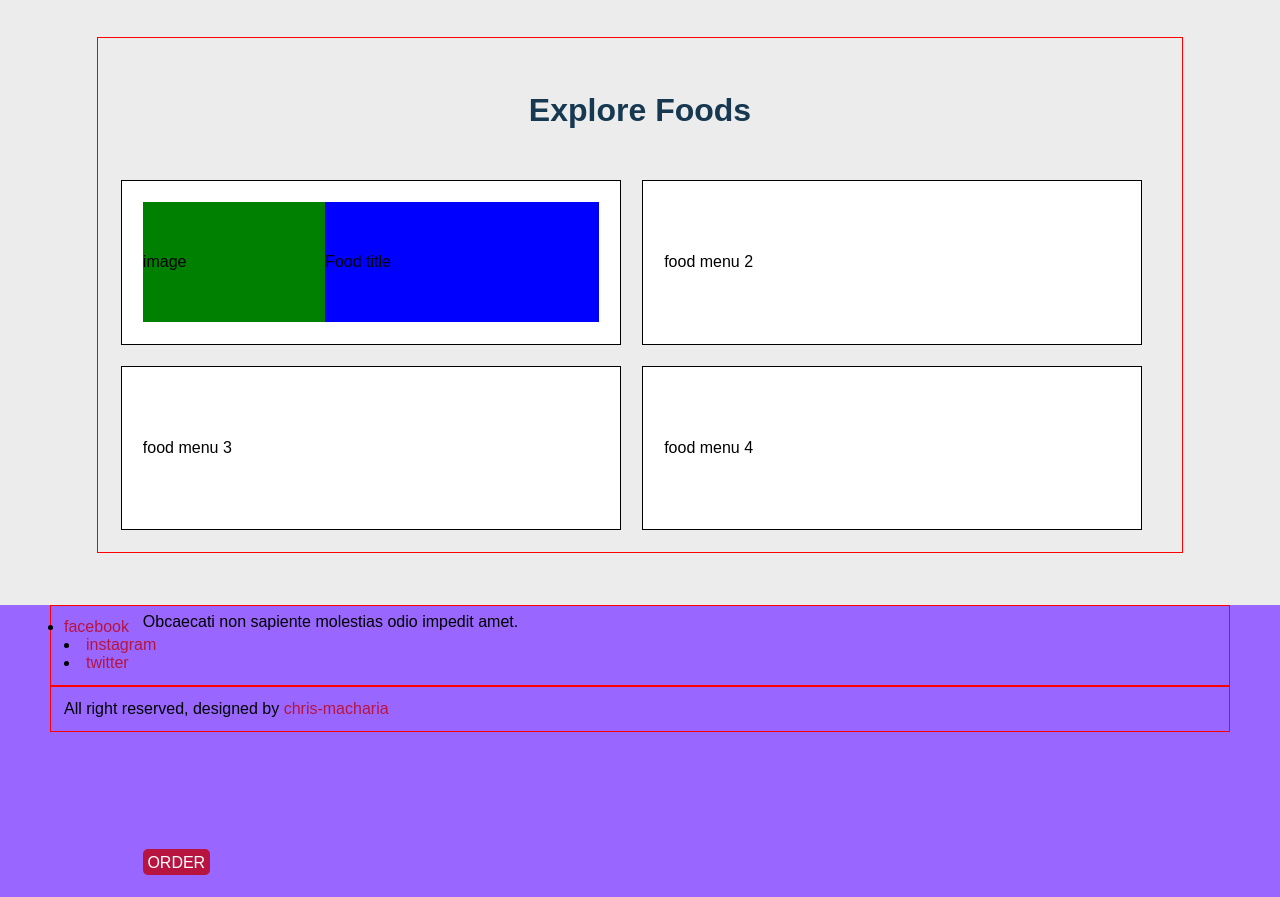
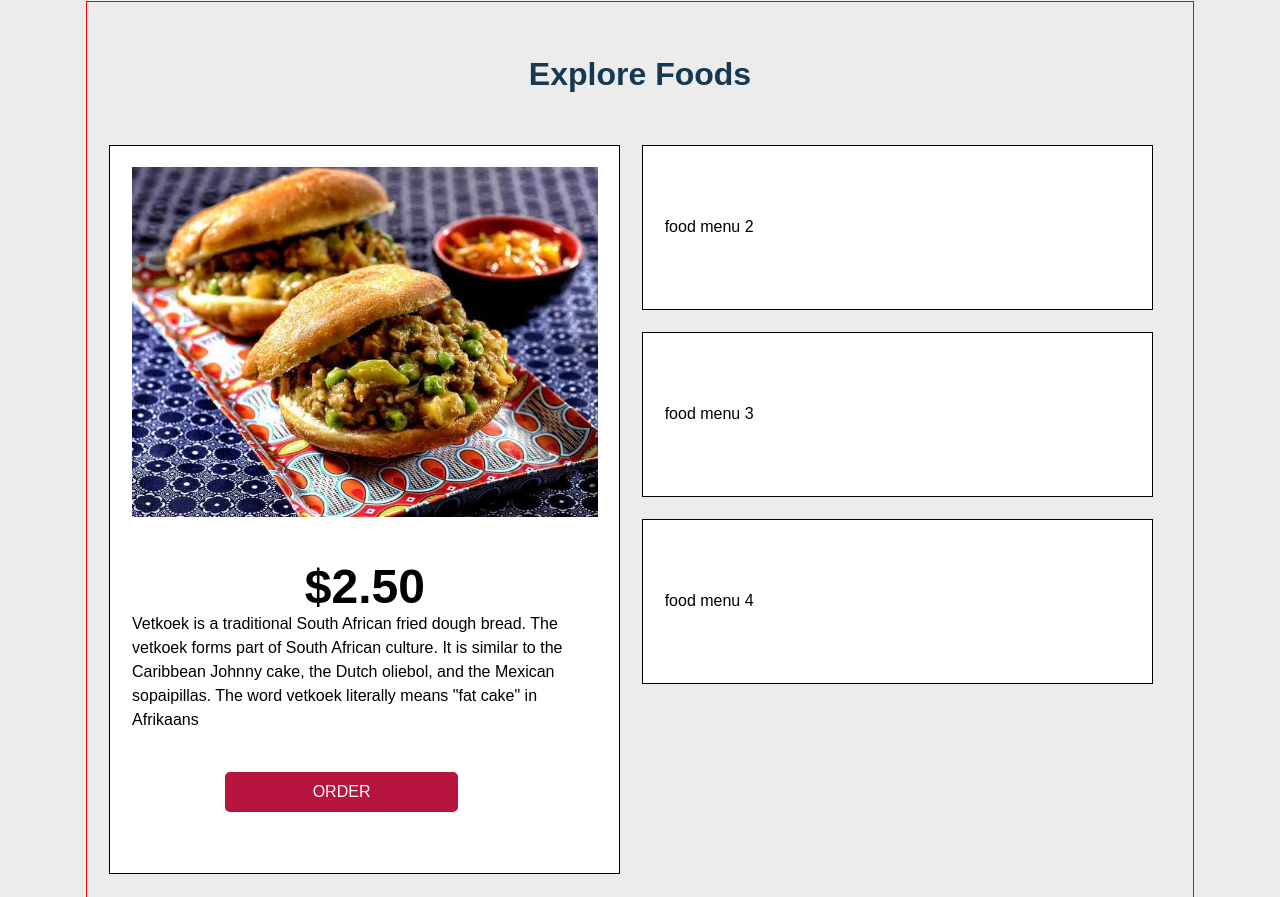
Before and after one commit to chris-macharia/food-ordering-website, a plain HTML site: page index.html in a window 1280 px wide. Shown: the part 1011-1908 px from the top of the page. Drawn offline with Linux system fonts and the light colour scheme.

Commit message:
Style the 'food-menu' section: complete

```diff
--- a/css/index.css
+++ b/css/index.css
@@ -139,23 +139,41 @@ h2{
   /*CSS for foods menu*/
   .menu{
     background-color: #ececec;
-    padding: 4% ;
+    padding: 3% ;
   }
   .food-menu-box{
   border: 1px solid black;
   width: 43%;
   margin: 1%;
-  padding: 2%;
+  padding: 2% 2%;
   float: left;
   background-color: white;
 
 }
-.food-menu-img{
-  float: left;
-  background-color: green;
-  width: 40%;
+.card{
+  margin: none;
+  width: 100%;
 }
-.food-menu-description{
-  background-color: blue;
-  height:120px;
+.card img{
+  width: 100%;
+  margin: none;
+  line-height: 50px;
 }
+.card h4{
+  margin: none;
+  margin-bottom: 10px;
+  line-height: 30px;
+  font-size: 3rem;
+  text-align: center;
+}
+.card p{
+  margin: none;
+  line-height: 1.5;
+}
+.card button{
+  text-align: center;
+  width: 50%;
+  height: 40px;
+  margin: 0 20%;
+  color:  white;
+}
--- a/index.html
+++ b/index.html
@@ -87,18 +87,27 @@
         <h2 class="text-center">Explore Foods</h2>
 
         <div class="food-menu-box">
-          <div class="food-menu-img">image</div>
-
+          <!-- <div class="food-menu-img">image</div>
           <div class="food-menu-description">
-            <div>Food title</div>
-            <div>250</div>
-            <div>
+            <h4>Food title</h4>
+            <p>250</p>
+            <p>
               Lorem ipsum dolor sit amet consectetur adipisicing elit. Obcaecati
               non sapiente molestias odio impedit amet.
-            </div>
+            </p>
             <br />
             <a href="" class="btn btn-primary">ORDER</a>
             <div class="clear-flex"></div>
+          </div> -->
+          <div class="card">
+            <img src="./images/vetkoek.jpg" class="card-img-top" alt="vetkoek">
+            <div class="card-body">
+              <h4>$2.50</h4>
+              <p class="card-text">Vetkoek is a traditional South African fried dough bread. The vetkoek forms part of South African culture. It is similar to the Caribbean Johnny cake, the Dutch oliebol, and the Mexican sopaipillas. The word vetkoek literally means "fat cake" in Afrikaans</p>
+              <button class="btn btn-primary">
+                ORDER
+              </button>
+            </div>
           </div>
         </div>
 
```
Also changed, not shown: images/vetkoek.jpg (added).
